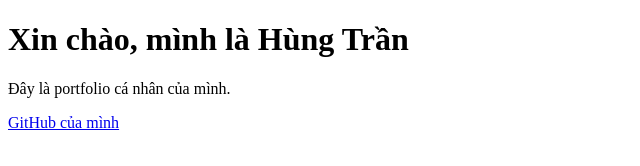
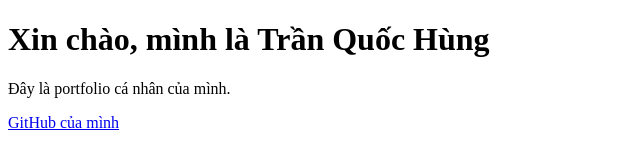
Before and after one commit to hungxqt/personal-page, a plain HTML site: page index.html in a window 1280 px wide. Shown: the whole page, without its empty margins (0-640 px from the left). Drawn offline with Linux system fonts and the light colour scheme.

Commit message:
Update index.html

```diff
--- a/index.html
+++ b/index.html
@@ -5,7 +5,7 @@
   <title>Hung Tran - Portfolio</title>
 </head>
 <body>
-  <h1>Xin chào, mình là Hùng Trần</h1>
+  <h1>Xin chào, mình là Trần Quốc Hùng</h1>
   <p>Đây là portfolio cá nhân của mình.</p>
   <p><a href="/github">GitHub của mình</a></p>
 </body>
```
